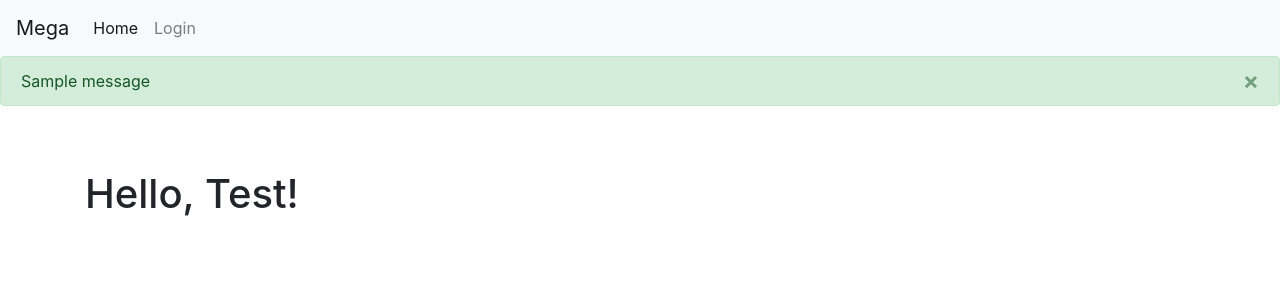
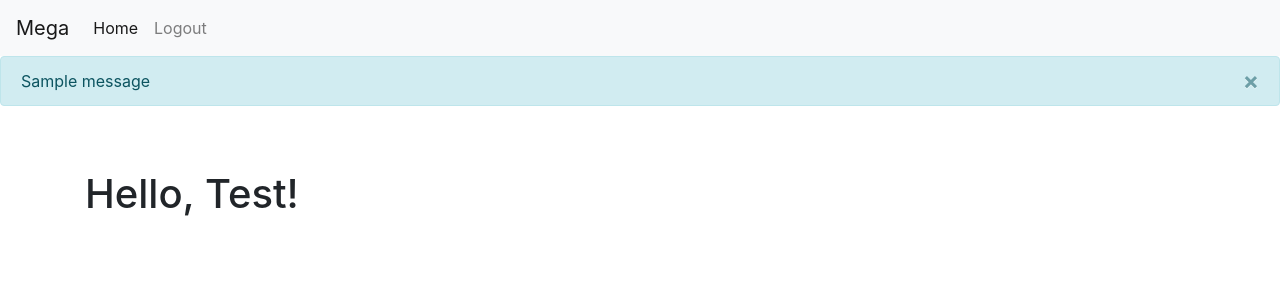
Before and after one commit to RamiAwar/QuantInvest, a Flask app: page / in a window 1280 px wide. Shown: the top 300 px of the page. Run offline with Flask 2, Linux system fonts and the light colour scheme; the visitor is signed in with stand-in values (Sample User, id 1); one stand-in notice (Sample message) is shown; parts of the project's set-up code (start-up, migrations or seed data) failed here and were passed over; some libraries are stand-ins or nearby versions.

Commit message:
Added logged in only link, logged out only link to base navbar. Added option to redirect to login then redirect back to page trying to access.

```diff
--- a/app/__init__.py
+++ b/app/__init__.py
@@ -8,7 +8,7 @@ app = Flask(__name__);
 app.config.from_object(os.environ['APP_SETTINGS'])
 
 login = LoginManager(app);
-
+login.login_view = "login"
 
 # Workaround to circular imports! EW!
 from app import routes
--- a/app/models.py
+++ b/app/models.py
@@ -2,10 +2,11 @@ import mongoengine
 from werkzeug.security import generate_password_hash, check_password_hash
 
 from flask_login import UserMixin
-from app import login
+from app import login, app
+
 
 # Assuming mongodb running on localhost 27017 (typical containerized version, port mapped 27017:27017)
-mongoengine.connect('flask_mega');
+mongoengine.connect('flask_mega', host=app.config['MONGODB_URI'], port=27017);
 
 
 
--- a/app/routes.py
+++ b/app/routes.py
@@ -1,11 +1,12 @@
-from flask import render_template
+from flask import render_template, flash, redirect, url_for
 from app import app
 from app.forms import LoginForm
 from app.models import User
-from flask_login import current_user, login_user
+from flask_login import current_user, login_user, login_required
 
 @app.route('/')
 @app.route('/index')
+@login_required
 def index():
 
 	user = {'username': 'Test'}
@@ -23,21 +24,30 @@ def login():
 		return redirect(url_for('index'))
 
 	login_form = LoginForm()
+
+	# Validate fields on submission, if no errors continue
 	if login_form.validate_on_submit():
 
 		# Fetch user
-		user = User.objects(username__exact=login_form.username.data).first()
+		user = User.objects(email__exact=login_form.email.data).first()
 
 		# Check username and password correctness
-		if user is None or not user.check_password(form.password.data):
+		if user is None or not user.check_password(login_form.password.data):
 
-			flash("Invalid username or password");
+			flash("Invalid username or password", category="danger");
 			return redirect(url_for('login'));
 
+		# Login user
 		login_user(user, remember=login_form.remember_me.data)
-		return redirect(url_for('index'))
 
+		# Redirect user to page tried to access while anonymous, or homepage if none
+		next_page = request.args.get('next')
+		if not next_page or url_parse(next_page).netloc != '':
+			next_page = url_for('index')
 
+		return redirect(next_page)
+
+	# If get request or form errors flashed, redirect to login
 	return render_template('login.html', title="Login", form=login_form);
 
 
--- a/app/templates/base.html
+++ b/app/templates/base.html
@@ -1,16 +1,13 @@
 <!DOCTYPE html>
 <html>
+
+
 
 {% set navigation_list = [
 	{
 		'name':'Home',
 		'ref': 'index',
 		'link':'/index'
-	},
-	{
-		'name':'Login',
-		'ref': 'login',
-		'link':'/login'
 	}
 ]
 
@@ -50,6 +47,20 @@
 
 		{% endfor %}
 
+        {% if current_user.is_anonymous %}
+	        {% if active_page == url_for('login') %}
+				<a class="nav-item nav-link active" href="{{url_for('login')}}">Login<span class="sr-only">(current)</span></a>
+			{% else %}
+				<a class="nav-item nav-link" href="{{url_for('login')}}">Login</a>
+			{% endif %}
+        {% else %}
+	        {% if active_page == url_for('logout') %}
+				<a class="nav-item nav-link active" href="{{url_for('logout')}}">Logout<span class="sr-only">(current)</span></a>
+			{% else %}
+				<a class="nav-item nav-link" href="{{url_for('logout')}}">Logout</a>
+			{% endif %}
+        {% endif %}
+
 	    </div>
 	  </div>
 	</nav>
@@ -58,7 +69,7 @@
 	  <!-- Categories: success (green), info (blue), warning (yellow), danger (red) -->
 	  {% if messages %}
 	    {% for category, message in messages %}
-	      <div class="alert alert-{{ category }} alert-dismissible" role="alert">
+	      <div class="alert alert-info alert-{{ category }} alert-dismissible" role="alert">
 	      <button type="button" class="close" data-dismiss="alert" aria-label="Close"><span aria-hidden="true">&times;</span></button>
 	      <!-- <strong>Title</strong> --> {{ message }}
 	      </div>
--- a/app/templates/login.html
+++ b/app/templates/login.html
@@ -1,5 +1,5 @@
 {% extends "base.html" %}
-{% set active_page = "login" %}
+{% set active_page = url_for("login") %}
 
 {% block content %}
 
--- a/config.py
+++ b/config.py
@@ -15,6 +15,9 @@ class Config(object):
 	CSRF_ENABLED = True
 	SECRET_KEY = '823a9b472dd3067f787aad0670d861766169060b487edbbb'
 
+	MONGODB_URI = os.environ.get('MONGODB_URI') or \
+		'localhost:27017';
+
 class ProductionConfig(Config):
 	DEBUG=False
 
```
